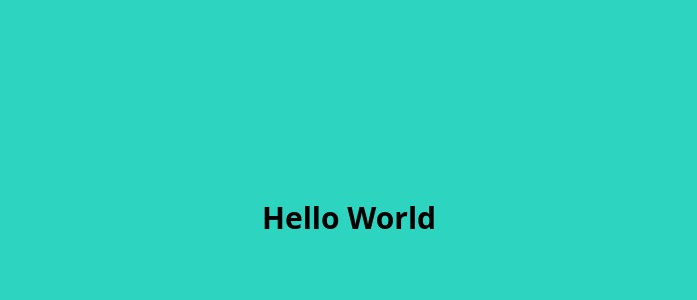
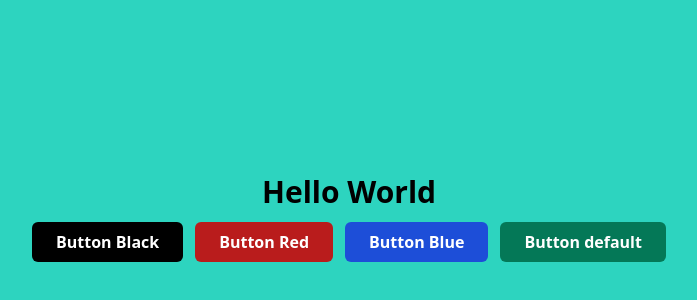
Before and after one commit to adeganteng/learn-react-bang-avip, a React (Vite) app: page / in a window 1280 px wide. Shown: the part 182-482 px from the top of the page, without its empty margins (291-988 px from the left). Built offline with nearby package versions, Linux system fonts and the light colour scheme.

Commit message:
2. Component & Props

```diff
--- a/src/App.jsx
+++ b/src/App.jsx
@@ -1,8 +1,37 @@
+//! contoh mendefinisikan Component menggunakan Class Component
+// class Button extends React.Component {
+//   render() {
+//     return (
+//       <button className="h-10 px-6 font-semibold rounded-md bg-black text-white">
+//         Buy Now
+//       </button>
+//     );
+//   }
+// }
+
+//! contoh mendefinisikan Component menggunakan Function Component
+const Button = ({
+  variant = "bg-emerald-700 text-white",
+  text = "Button default",
+}) => {
+  return (
+    <button className={`h-10 px-6 font-semibold rounded-md ${variant}`}>
+      {text}
+    </button>
+  );
+};
+
 function App() {
   return (
     <>
-      <div className="min-h-screen bg-teal-400 flex justify-center items-center">
+      <div className="min-h-screen bg-teal-400 flex flex-col gap-3 justify-center items-center">
         <h1 className="text-3xl font-bold">Hello World</h1>
+        <div className="flex justify-center items-center gap-3">
+          <Button variant={"bg-black text-white"} text={"Button Black"} />
+          <Button variant={"bg-red-700 text-white"} text={"Button Red"} />
+          <Button variant={"bg-blue-700 text-white"} text={"Button Blue"} />
+          <Button />
+        </div>
       </div>
     </>
   );
```
Also changed, not shown: eslint.config.js (+18 -17 lines), notes.txt.
